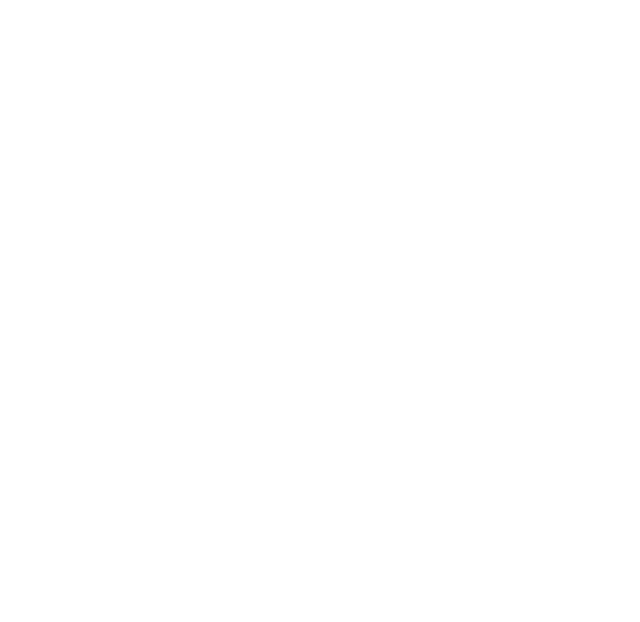
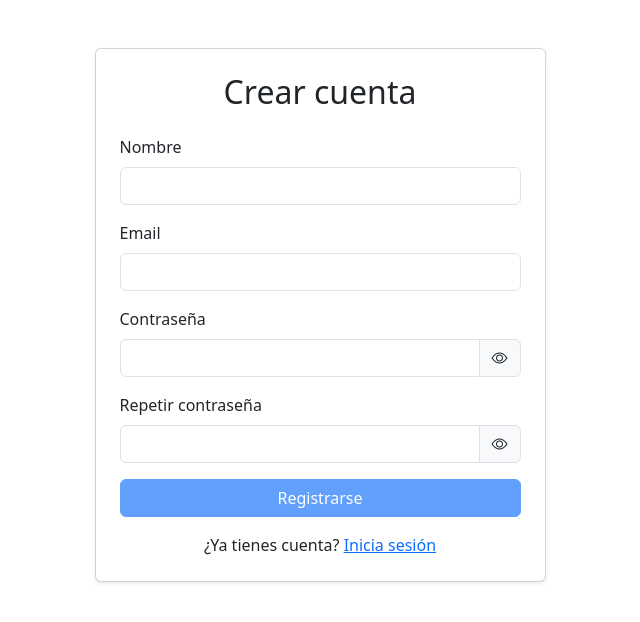
Before and after one commit to vjgg1-ua/matchly-frontend, an Angular app: page /register in a window 1280 px wide. Before the commit this address led to /. Shown: the top 622 px of the page, without its empty margins (320-960 px from the left). Built offline with nearby package versions, Linux system fonts and the light colour scheme.

Commit message:
Implementado login y registro básico e importado bootstrap-icons

```diff
--- a/angular.json
+++ b/angular.json
@@ -26,6 +26,7 @@
             ],
             "styles": [
               "node_modules/bootstrap/dist/css/bootstrap.min.css",
+              "node_modules/bootstrap-icons/font/bootstrap-icons.css",
               "src/styles.css"
             ],
             "scripts": [
--- a/src/app/app.routes.ts
+++ b/src/app/app.routes.ts
@@ -1,9 +1,12 @@
 import { Routes } from '@angular/router';
 import { Login } from './components/login/login';
 import { ProfileComponent } from './components/profile.component/profile.component';
+import { pattern } from '@angular/forms/signals';
+import { Register } from './components/register/register';
 
 export const routes: Routes = [
     {path: '', redirectTo: 'login', pathMatch: 'full'},
     {path: 'login', component: Login},
-    {path: 'profile', component: ProfileComponent}
+    {path: 'profile', component: ProfileComponent},
+    {path: 'register', component: Register}
 ];
--- a/src/app/components/login/login.html
+++ b/src/app/components/login/login.html
@@ -1,35 +1,48 @@
-<div class="container mt-5" style="max-width: 400px;">
-  <h2 class="mb-4">Iniciar sesion</h2>
+<div class="container mt-5">
+	<div class="row justify-content-center">
+		<div class="col-md-5">
+			<div class="card p-4 shadow-sm">
+				<h2 class="mb-4 text-center">Iniciar sesión</h2>
 
-  <div class="alert alert-danger" *ngIf="errorMessage">
-    {{ errorMessage }}
+				<!-- Mensaje de éxito — solo se muestra cuando exito es true -->
+				<div *ngIf="success" class="alert alert-success">
+					¡Sesión iniciada! Redirigiendo...
 				</div>
 
-  <form (ngSubmit)="onSubmit()">
+				<!-- Mensaje de error — solo se muestra cuando error tiene contenido -->
+				<div *ngIf="error" class="alert alert-danger">
+					{{ error }}
+				</div>
+
+				<!-- El formulario — ngSubmit llama al método registrar() al hacer submit -->
+				<form *ngIf="!success" (ngSubmit)="login()" #form="ngForm">
 					<div class="mb-3">
-      <label for="email" class="form-label">Email</label>
-      <input
-        type="email"
-        id="email"
-        name="email"
-        class="form-control"
-        [(ngModel)]="credentials.email"
-        required
-      />
+						<label class="form-label">Email</label>
+						<input type="email" class="form-control" [(ngModel)]="user.email" name="email" required email #emailInput="ngModel">
+						<div *ngIf="emailInput.invalid && emailInput.touched" class="text-danger small mt-1">
+							Introduce un email válido
+						</div>
 					</div>
 
 					<div class="mb-3">
-      <label for="password" class="form-label">Contraseña</label>
-      <input
-        type="password"
-        id="password"
-        name="password"
-        class="form-control"
-        [(ngModel)]="credentials.password"
-        required
-      />
+						<label class="form-label">Contraseña</label>
+						<input type="password" class="form-control" [(ngModel)]="user.password" name="password" required minlength="6" #password="ngModel">
+						<div *ngIf="password.invalid && password.touched" class="text-danger small mt-1">
+							La contraseña debe tener al menos 6 caracteres
+						</div>
 					</div>
 
-    <button type="submit" class="btn btn-primary w-100">Entrar</button>
+					<button type="submit" class="btn btn-primary w-100" [disabled]="form.invalid || cargando">
+						<!-- Muestra spinner mientras carga o el texto normal -->
+						<span *ngIf="cargando" class="spinner-border spinner-border-sm me-2"></span>
+						{{ cargando ? 'Iniciando sesión...' : 'Iniciar sesión' }}
+					</button>
 				</form>
+
+				<p class="text-center mt-3 mb-0">
+					¿No tienes cuenta? <a routerLink="/register">Registrarse</a>
+				</p>
 			</div>
+		</div>
+	</div>
+</div>
--- a/src/app/components/login/login.ts
+++ b/src/app/components/login/login.ts
@@ -1,35 +1,53 @@
-import { Component } from '@angular/core';
+import { ChangeDetectorRef, Component } from '@angular/core';
 import { FormsModule } from '@angular/forms';
 import { LoginRequest } from '../../models/auth.model';
 import { AuthService } from '../../services/auth.service';
-import { Router } from '@angular/router';
+import { Router, RouterLink } from '@angular/router';
 import { CommonModule } from '@angular/common';
 
 @Component({
   selector: 'app-login',
-  imports: [FormsModule, CommonModule],
+  imports: [FormsModule, RouterLink, CommonModule],
   templateUrl: './login.html',
   styleUrl: './login.css',
 })
+
 export class Login {
-  credentials: LoginRequest = {
+  user: LoginRequest = {
     email: '',
     password: ''
   };
 
-  errorMessage: string | null = null;
+  //Estado del componente
+  cargando = false;
+  error = '';
+  success = false;
+  form: any;
 
-  constructor(private authService: AuthService, private router: Router) { }
+  constructor(private authService: AuthService, private router: Router, private cdr: ChangeDetectorRef) { }
 
-  onSubmit(): void {
-    this.errorMessage = null;
+  login(): void {
+    this.cargando =  true;
+		this.error = '';
 
-    this.authService.login(this.credentials).subscribe({
-      next: () => {
+    this.authService.login(this.user).subscribe({
+      next: (response) => {
+        console.log("Usuario correcto: ", response);
+				this.success = true;
+				this.cargando = false;
         this.router.navigate(['/profile']);
+
+        this.cdr.detectChanges();
       },
       error: (err) => {
-        this.errorMessage = err.error?.error ?? 'Error al iniciar sesion';
+        this.cargando = false;
+        if(err.error?.status === "403"){
+          this.error = 'El usuario o contraseña no son válidos';
+        }
+        else{
+          this.error = 'Se ha producido un problema durante el inicio de sesión';
+        }
+        this.cdr.detectChanges();
       }
     });
   }
--- a/src/app/components/register/register.html
+++ b/src/app/components/register/register.html
@@ -1 +1,77 @@
-<p>register works!</p>
+<div class="container mt-5">
+	<div class="row justify-content-center">
+		<div class="col-md-5">
+			<div class="card p-4 shadow-sm">
+				<h2 class="mb-4 text-center">Crear cuenta</h2>
+
+				<!-- Mensaje de éxito — solo se muestra cuando exito es true -->
+				<div *ngIf="success" class="alert alert-success">
+					¡Registro completado! Redirigiendo...
+				</div>
+
+				<!-- Mensaje de error — solo se muestra cuando error tiene contenido -->
+				<div *ngIf="error" class="alert alert-danger">
+					{{ error }}
+				</div>
+
+				<!-- El formulario — ngSubmit llama al método registrar() al hacer submit -->
+				<form *ngIf="!success" (ngSubmit)="register()" #form="ngForm">
+					<div class="mb-3">
+						<label class="form-label">Nombre</label>
+						<input type="text" class="form-control" [(ngModel)]="user.username" name="username" required minlength="2" #username="ngModel">
+						<!-- Mensaje de validación — solo aparece si tocaron el campo y está vacío -->
+						<div *ngIf="username.invalid && username.touched" class="text-danger small mt-1">
+							El nombre es obligatorio
+						</div>
+					</div>
+
+					<div class="mb-3">
+						<label class="form-label">Email</label>
+						<input type="email" class="form-control" [(ngModel)]="user.email" name="email" required email #emailInput="ngModel">
+						<div *ngIf="emailInput.invalid && emailInput.touched" class="text-danger small mt-1">
+							Introduce un email válido
+						</div>
+					</div>
+
+					<div class="mb-3">
+						<label class="form-label">Contraseña</label>
+						<div class="input-group">
+							<input type="{{ mostrarContrasena ? 'text' : 'password' }}" class="form-control" [(ngModel)]="user.password" name="password" required minlength="6" #password="ngModel">
+							<span class="input-group-text" (click)="cambiarVisibilidadContrasena()">
+								<i class="bi" [ngClass]="mostrarContrasena ? 'bi-eye-slash' : 'bi-eye'"></i>
+							</span>
+							<div *ngIf="password.invalid && password.touched" class="text-danger small mt-1">
+								La contraseña debe tener al menos 6 caracteres
+							</div>
+						</div>
+
+					</div>
+
+					<div class="mb-3">
+						<label class="form-label">Repetir contraseña</label>
+						<div class="input-group">
+							<input type="{{ mostrarContrasenaRepetida ? 'text' : 'password' }}" class="form-control" [(ngModel)]="contrasenaConfirmada" name="contrasenaConfirmada" required minlength="6" #contrasena="ngModel">
+							<span class="input-group-text" (click)="cambiarVisibilidadContrasenaRepetida()">
+								<i class="bi" [ngClass]="mostrarContrasena ? 'bi-eye-slash' : 'bi-eye'"></i>
+							</span>
+							<div *ngIf="contrasena.invalid && contrasena.touched" class="text-danger small mt-1">
+								La contraseña debe tener al menos 6 caracteres
+							</div>
+						</div>
+
+					</div>
+
+					<button type="submit" class="btn btn-primary w-100" [disabled]="form.invalid || cargando">
+						<!-- Muestra spinner mientras carga o el texto normal -->
+						<span *ngIf="cargando" class="spinner-border spinner-border-sm me-2"></span>
+						{{ cargando ? 'Registrando...' : 'Registrarse' }}
+					</button>
+				</form>
+
+				<p class="text-center mt-3 mb-0">
+					¿Ya tienes cuenta? <a routerLink="/login">Inicia sesión</a>
+				</p>
+			</div>
+		</div>
+	</div>
+</div>
--- a/src/app/components/register/register.ts
+++ b/src/app/components/register/register.ts
@@ -1,9 +1,73 @@
-import { Component } from '@angular/core';
+import { CommonModule } from '@angular/common';
+import { ChangeDetectorRef, Component } from '@angular/core';
+import { FormsModule } from '@angular/forms';
+import { email } from '@angular/forms/signals';
+import { Router, RouterLink } from '@angular/router';
+import { RegisterRequest } from '../../models/auth.model';
+import { UsuarioService } from '../../services/user.service';
 
 @Component({
   selector: 'app-register',
-  imports: [],
+  imports: [FormsModule, RouterLink, CommonModule],
   templateUrl: './register.html',
   styleUrl: './register.css',
 })
-export class Register {}
+
+export class Register {
+  user: RegisterRequest = {
+    username: '',
+    email: '',
+    password: ''
+  }
+
+  cargando = false;
+	error = '';
+	success = false;
+	form: any;
+	contrasenaConfirmada = '';
+	mostrarContrasena = false;
+	mostrarContrasenaRepetida = false;
+
+  constructor(private usuarioService: UsuarioService, private router: Router, private cdr: ChangeDetectorRef){}
+
+  register(){
+    this.cargando = true;
+		this.error = '';
+
+    if(this.user.password != this.contrasenaConfirmada){
+			this.cargando = false;
+			this.error = 'Las contraseñas no coinciden';
+			this.cdr.detectChanges();
+		}
+		else{
+			this.usuarioService.registrar(this.user).subscribe({
+				// Caso de que se pase bien el objeto desde el service y se haya creado
+				next: (response) => {
+					console.log("Usuario creado: ", response);
+					this.success = true;
+					this.cargando = false;
+					this.cdr.detectChanges();
+				},
+				// Caso que ha habido algun problema
+				error: (err) => {
+					this.cargando = false;
+					if(err.status === 409){
+						this.error = 'El email ya está registrado';
+					}
+					else{
+						this.error = 'Error durante el registro. Vuelva a intentarlo';
+					}
+					this.cdr.detectChanges();
+				}
+			});
+		}
+  }
+
+  cambiarVisibilidadContrasena(){
+		this.mostrarContrasena = !this.mostrarContrasena;
+	}
+
+	cambiarVisibilidadContrasenaRepetida(){
+		this.mostrarContrasenaRepetida = !this.mostrarContrasenaRepetida;
+	}
+}
--- /dev/null
+++ b/src/app/services/user.service.ts
@@ -0,0 +1,18 @@
+import { HttpClient } from '@angular/common/http';
+import { Injectable } from '@angular/core';
+import { Observable } from 'rxjs'
+import { RegisterRequest, UserResponse } from '../models/auth.model';
+
+@Injectable({
+  	providedIn: 'root',
+})
+
+export class UsuarioService {
+	private readonly apiUrl = 'http://localhost:8080/api/user';
+
+	constructor(private http: HttpClient){}
+
+	registrar(user: RegisterRequest): Observable<UserResponse> {
+		return this.http.post<UserResponse>(`${this.apiUrl}/register`, user);
+	}
+}
```
Lines whose indentation alone changed are shown as unchanged.
